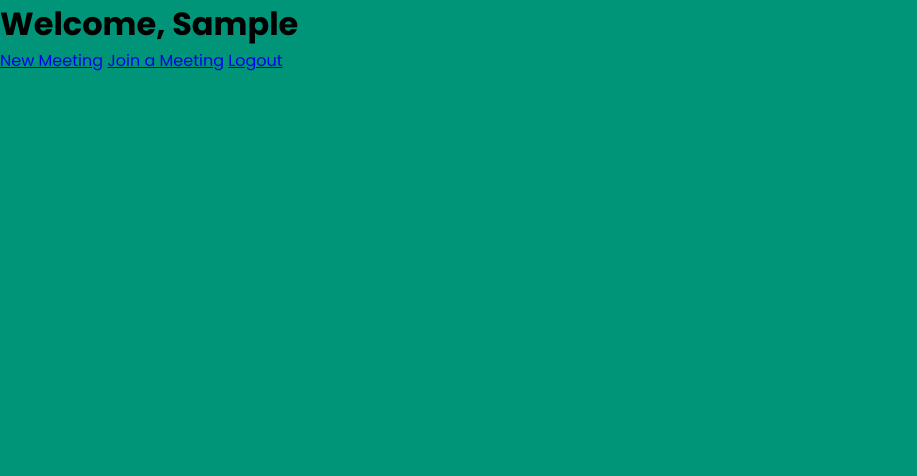
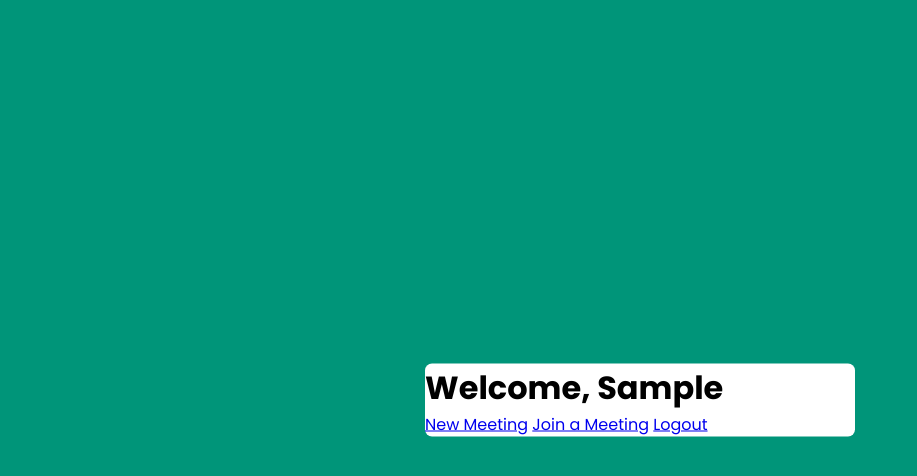
Before and after one commit to ARamosCaio/videocall_app, a Django app: page /dashboard/ in a window 1280 px wide. Shown: the top 476 px of the page, without its empty margins (0-917 px from the left). Run offline with Django 4.2, Linux system fonts and the light colour scheme; the visitor is signed in with stand-in values (Sample User, id 1).

Commit message:
feat: added dashboard style

```diff
--- a/video_conference/videoconf_app/static/css/style.css
+++ b/video_conference/videoconf_app/static/css/style.css
@@ -23,7 +23,7 @@ body{
   box-shadow: 0 5px 10px rgba(0,0,0,0.3);
 }
 
-/*.container .registration{
+.container .registration{
   display: none;
 }
 #check:checked ~ .registration{
@@ -34,7 +34,7 @@ body{
 }
 #check{
   display: none;
-}*/
+}
 .container .form{
   padding: 2rem;
 }
@@ -89,3 +89,14 @@ body{
 .signup label:hover{
   text-decoration: underline;
 }
+
+.dashboard{
+  position: absolute;
+  top: 50%;
+  left: 50%;
+  transform: translate(-50%,-50%);
+  max-width: 430px;
+  width: 100%;
+  background: #fff;
+  border-radius: 7px;
+}
```
